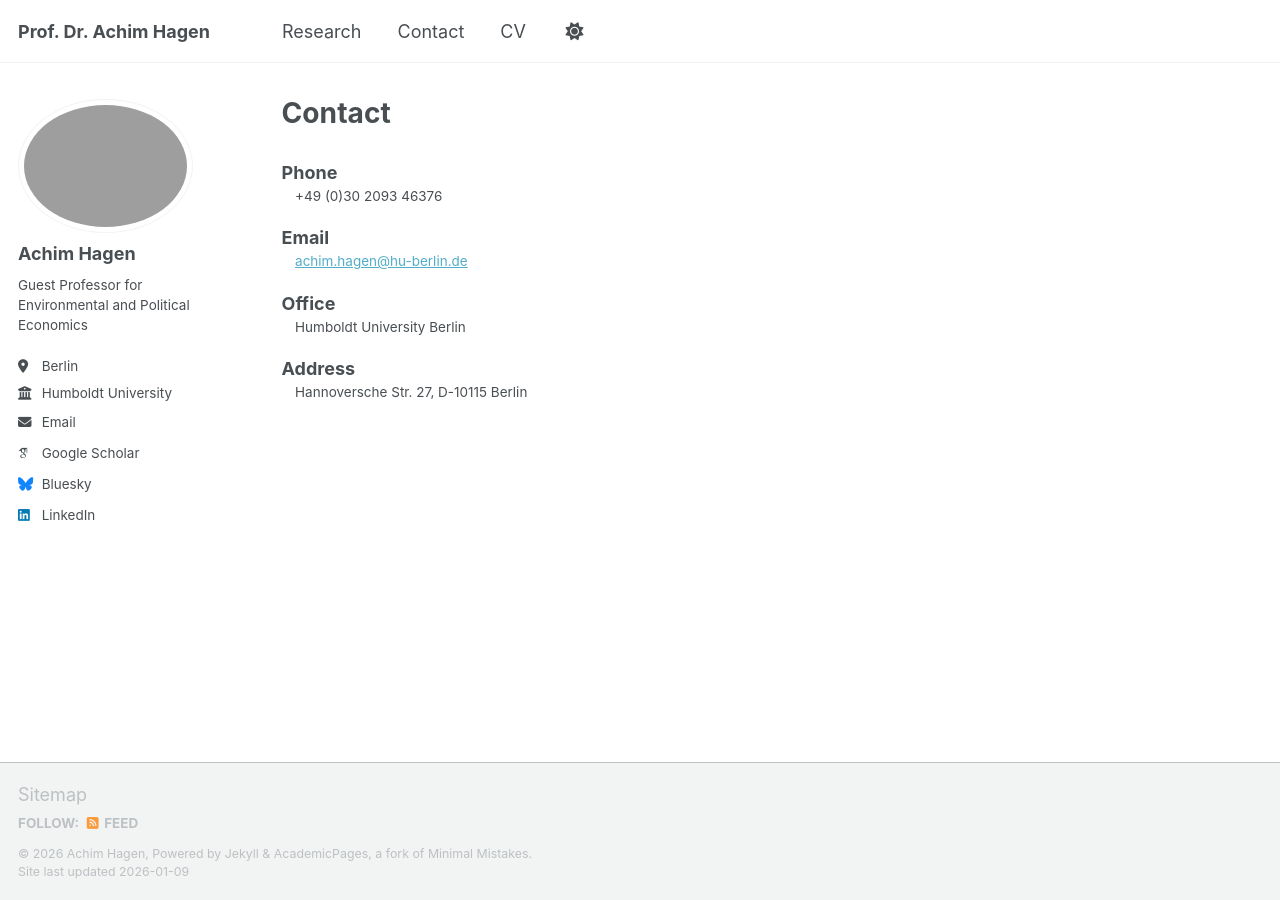
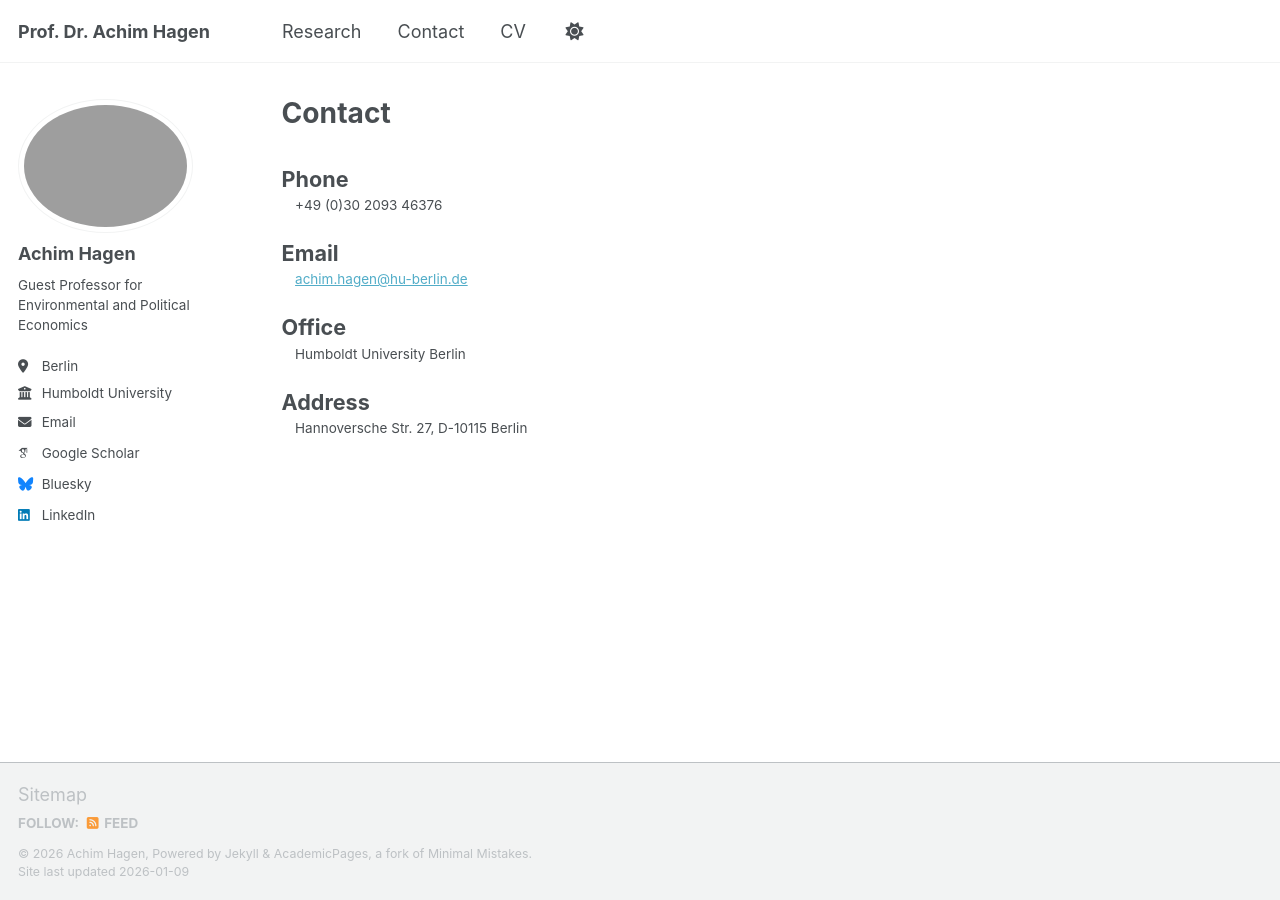
Before and after one commit to achhag/academic, a Jekyll site: the page built from _pages/contact.md, in a window 1280 px wide. Built offline with Jekyll 4.4.1, drawn with Linux system fonts in a browser that asks for light colours; some web fonts are replaced; a script bundle is joined from its source files by our own code; library files that are not in the unit come from our copies.

Commit message:
Update main.scss

```diff
--- a/assets/css/main.scss
+++ b/assets/css/main.scss
@@ -46,3 +46,18 @@
   font-weight: normal;
   margin-bottom: 0.8em;
 }
+/* Alle Definition Lists auf Contact-Seite */
+dl {
+  margin-bottom: 1em;
+}
+
+dt {
+  font-weight: bold;
+  font-size: 1.2em;
+}
+
+dd {
+  font-weight: normal;
+  font-size: 1.1em;
+  margin-bottom: 0.8em;
+}
```
